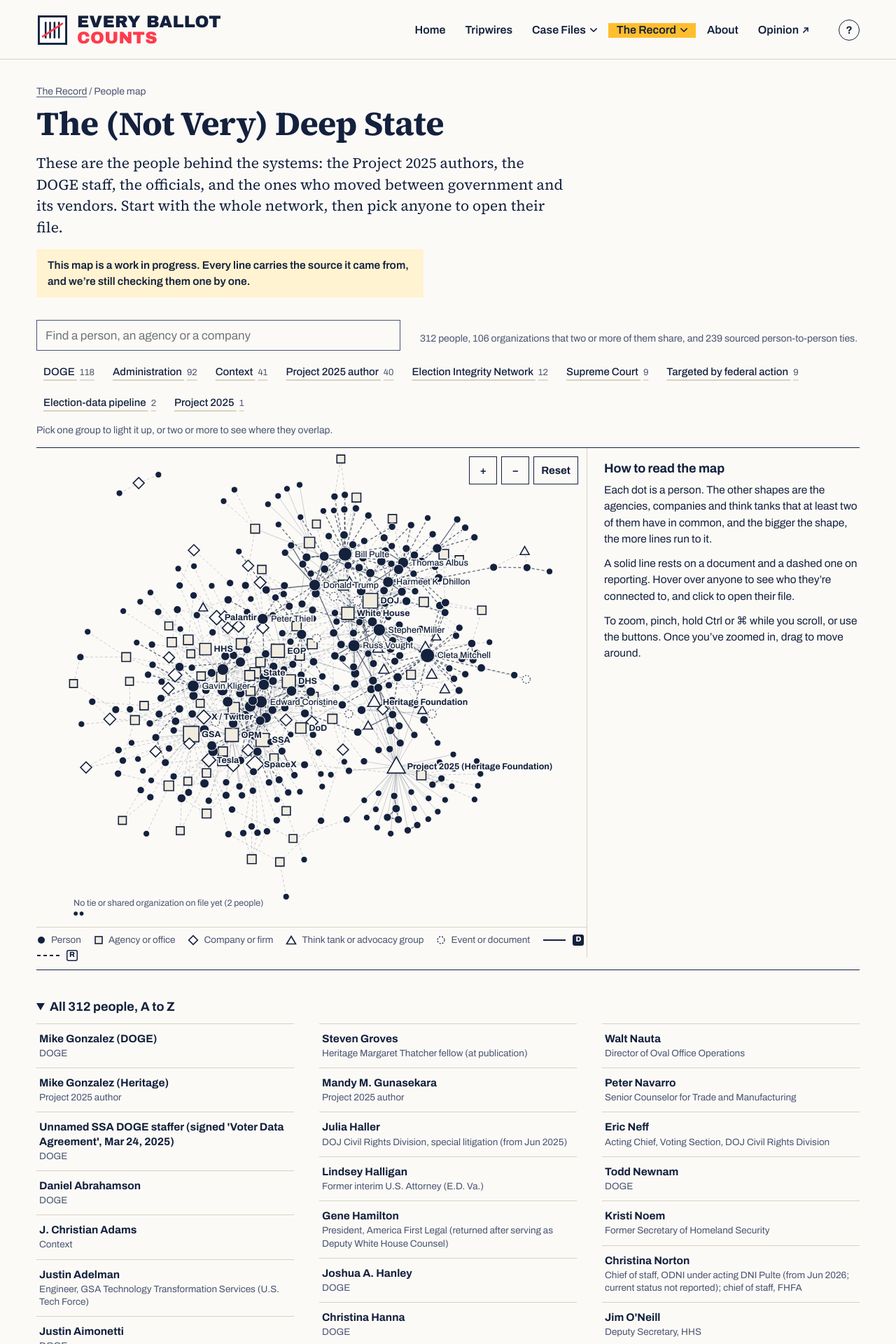
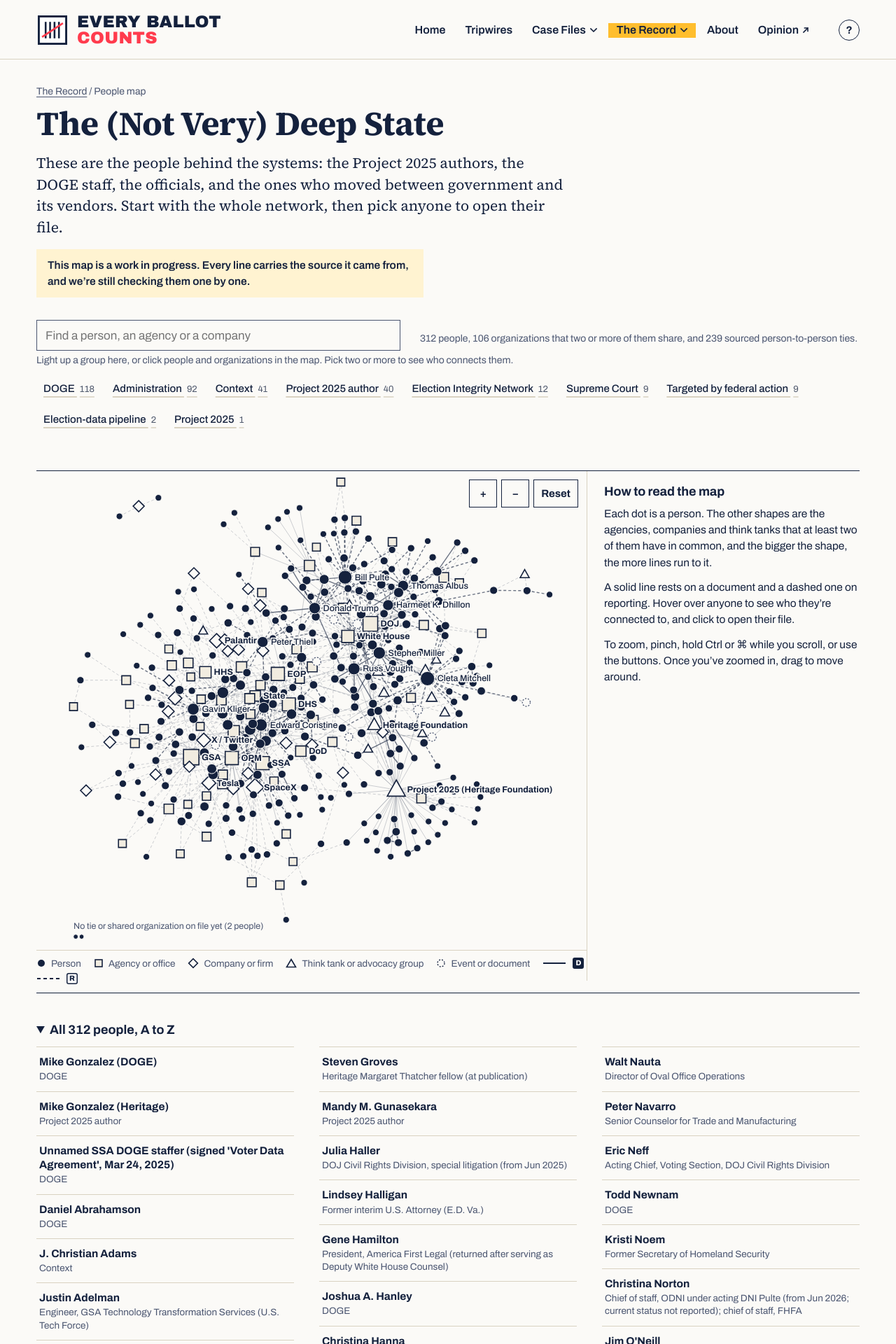
Before and after one commit to good-luck-with-that-ops/Every_Ballot_Counts_site, a Jekyll site: the page built from record/people.html, in a window 1280 px wide. Shown: the top 1920 px of the page at 70% size. Built offline with Jekyll 4.4.1, drawn with Linux system fonts in a browser that asks for light colours; part of the change alters nothing that is shown.

Commit message:
People map: click people and organizations in the map to light up their networks alongside groups; hover keeps the lit-up picks; instructions above the groups
Co-Authored-By: Claude Opus 5.5 <noreply@anthropic.com>
Claude-Session: https://claude.ai/code/session_01FzfMTbNVyRU7XpffsrV2HZ

```diff
--- a/assets/css/site.css
+++ b/assets/css/site.css
@@ -552,6 +552,16 @@ tr:target>td{background:var(--amber-tint)}
 .has-focus .n:not(.on){opacity:.12}
 .has-focus .e:not(.on){opacity:.035}
 .has-focus .e.on{opacity:1;stroke-width:2}
+/* hovering keeps what the picks lit up: lit nodes stay readable, the hovered network comes forward */
+.has-filter.has-focus .n.in:not(.on){opacity:.55}
+.has-filter.has-focus .n.both:not(.on){opacity:.9}
+.has-filter.has-focus .e.in:not(.on){opacity:.3}
+.has-filter.has-focus .e.cross:not(.on){opacity:.8}
+.n.pick .sh{stroke:var(--red);stroke-width:3}
+.pm-how{margin:2px 0 8px}
+.pm-picks button.pk{background:var(--ink);color:var(--paper);text-decoration:none;font-weight:700}
+.pm-picks .pk span{margin-left:4px;opacity:.8}
+.pm-picks button.pk-clear{font-weight:500}
 .n.sel .sh{stroke:var(--red);stroke-width:3.6}
 .lb{font:500 12.5px var(--sans);fill:var(--ink);paint-order:stroke;stroke:var(--paper);stroke-width:3.5px;stroke-linejoin:round;pointer-events:none}
 .lb-o{font-weight:700}
--- a/assets/js/people.js
+++ b/assets/js/people.js
@@ -21,7 +21,7 @@
 
   var P = [], byId = {}, ties = [], vocab = [], flags = [];
   var nodes = [], nodeById = {}, edges = [], adj = {}, orgList = [];
-  var groupsOn = [], sel = null, hov = null;
+  var groupsOn = [], picks = [], sel = null, hov = null;
   var svg, world, lab, T = { x: 0, y: 0, k: 1 }, K0 = 1, box = null, CW = 800, CHT = 600;
 
   function esc(s) { var d = document.createElement('div'); d.textContent = s || ''; return d.innerHTML; }
@@ -210,41 +210,48 @@
   function center(n) {
     var k = Math.max(T.k, K0 * 2.6); T.k = k; T.x = CW / 2 - n.x * k; T.y = CHT * .45 - n.y * k; apply();
   }
-  function inGroups(n) { if (n.t !== 'p') return 0; var c = 0; groupsOn.forEach(function (g) { if (n.p.groups.indexOf(g) >= 0) c++; }); return c; }
-  function orgSpan(n) { // how many of the selected groups have someone at this organization
-    var got = {}; Object.keys(n.members).forEach(function (id) { byId[id].groups.forEach(function (g) { if (groupsOn.indexOf(g) >= 0) got[g] = 1; }); });
-    return Object.keys(got).length;
+  // What is lit up: each picked group and each person or organization picked in the map is one "set".
+  // A group holds its people and the organizations they work at; a pick holds that node and everything tied to it.
+  function sets() {
+    return groupsOn.map(function (g) { return { g: g }; }).concat(picks.map(function (id) { return { id: id }; }));
   }
+  function inSet(n, s) {
+    if (s.g) return n.t === 'p' ? n.p.groups.indexOf(s.g) >= 0 : Object.keys(n.members).some(function (id) { return byId[id].groups.indexOf(s.g) >= 0; });
+    return n.id === s.id || !!adj[s.id][n.id];
+  }
+  function focusId() { return hov || (sel && picks.indexOf(sel) < 0 ? sel : null); }
   // classes for filter, hover and selection
   function paint() {
-    var focus = hov || sel, f = groupsOn.length > 0;
+    var S = sets(), focus = focusId(), f = S.length > 0;
     svg.classList.toggle('has-focus', !!focus); svg.classList.toggle('has-filter', f);
     nodes.forEach(function (n) {
       var c = 'n n-' + n.t;
+      n.sets = [];
       if (f) {
-        var k = n.t === 'p' ? inGroups(n) : orgSpan(n);
-        n.fin = n.t === 'p' ? k > 0 : k > 0; n.both = groupsOn.length > 1 && k > 1;
+        S.forEach(function (s, i) { if (inSet(n, s)) n.sets.push(i); });
+        n.fin = n.sets.length > 0; n.both = S.length > 1 && n.sets.length > 1;
         c += n.fin ? ' in' : ' out'; if (n.both) c += ' both';
       } else { n.fin = true; n.both = false; }
+      if (picks.indexOf(n.id) >= 0) c += ' pick';
       if (focus && (n.id === focus || adj[focus][n.id])) c += ' on';
       if (n.id === sel) c += ' sel';
       n.el.setAttribute('class', c);
     });
     edges.forEach(function (e) {
       var c = 'e e-' + e.k + ' e-' + e.m, a = nodeById[e.a], b = nodeById[e.b];
-      if (f) { c += (a.fin && b.fin) ? ' in' : ' out'; if (e.k === 'tie' && groupsOn.length > 1 && a.fin && b.fin && cross(a.p, b.p)) c += ' cross'; }
+      if (f) { c += (a.fin && b.fin) ? ' in' : ' out'; if (e.k === 'tie' && S.length > 1 && a.fin && b.fin && cross(a, b)) c += ' cross'; }
       if (focus && (e.a === focus || e.b === focus)) c += ' on';
       e.el.setAttribute('class', c);
     });
     labels();
   }
-  function cross(p, q) { // a tie that runs between two different selected groups
-    return groupsOn.some(function (g) { return p.groups.indexOf(g) >= 0 && groupsOn.some(function (h) { return h !== g && q.groups.indexOf(h) >= 0; }); });
+  function cross(a, b) { // a tie that runs between two different lit-up sets
+    return a.sets.some(function (i) { return b.sets.some(function (j) { return i !== j; }); });
   }
   function labels() {
     if (!lab) return;
     while (lab.firstChild) lab.removeChild(lab.firstChild);
-    var focus = hov || sel, f = groupsOn.length > 0, placed = [], count = 0;
+    var focus = focusId(), f = groupsOn.length + picks.length > 0, placed = [], count = 0;
     var cand = nodes.filter(function (n) {
       var x = n.x * T.k + T.x, y = n.y * T.k + T.y; n.sx = x; n.sy = y;
       return x > -20 && x < CW + 20 && y > 0 && y < CHT;
@@ -254,6 +261,7 @@
       if (n.lone) s -= 100;
       if (f && !n.fin) s -= 1000;
       if (n.both) s += 400;
+      if (picks.indexOf(n.id) >= 0) s += 3000;
       if (focus) { if (n.id === focus) s += 5000; else if (adj[focus][n.id]) s += 2000; else s -= 500; }
       return s;
     }
@@ -299,7 +307,7 @@
     function up(e) {
       if (!pts[e.pointerId]) return;
       delete pts[e.pointerId]; pinch = 0;
-      if (!moved && e.type === 'pointerup') { if (start.id) select(start.id, false); else if (sel) select(null); }
+      if (!moved && e.type === 'pointerup') { if (start.id) togglePick(start.id); else if (sel) select(null); }
       if (Object.keys(pts).length === 1) { var k = Object.keys(pts)[0]; start = { p: pts[k], tx: T.x, ty: T.y, id: null }; }
     }
     svg.addEventListener('pointerup', up); svg.addEventListener('pointercancel', up);
@@ -327,21 +335,49 @@
       });
     });
   }
+  // People and organizations picked in the map, shown as chips you can take off again.
+  function pickChips() {
+    var box = $('ppicks');
+    if (!picks.length && !groupsOn.length) { box.hidden = true; box.innerHTML = ''; return; }
+    box.hidden = false;
+    box.innerHTML = picks.map(function (id) {
+      return '<button type="button" class="pk" aria-pressed="true" data-pick="' + esc(id) + '" aria-label="Take ' + esc(nodeById[id].name) + ' off the map">' + esc(nodeById[id].name) + ' <span aria-hidden="true">\u00d7</span></button>';
+    }).join('') + '<button type="button" class="pk-clear" data-clear="1">Clear all</button>';
+    box.querySelectorAll('button[data-pick]').forEach(function (b) { b.addEventListener('click', function () { togglePick(b.getAttribute('data-pick'), true); }); });
+    box.querySelector('[data-clear]').addEventListener('click', function () {
+      picks = []; groupsOn = []; $('pf').querySelectorAll('button').forEach(function (b) { b.setAttribute('aria-pressed', 'false'); }); filtered();
+    });
+  }
+  function togglePick(id, fromChip) {
+    var i = picks.indexOf(id);
+    if (i >= 0) {
+      picks.splice(i, 1);
+      if (sel === id) { if (picks.length && !fromChip) select(picks[picks.length - 1], false, true); else if (sel) select(null, false, true); }
+      filtered();
+    } else {
+      picks.push(id); select(id, false, true); filtered();
+    }
+  }
+  function filteredLater() { setTimeout(filtered, 0); }
   function names(list, max) {
     return list.slice(0, max).map(function (n) { return '<button type="button" class="linkish" data-id="' + esc(n.id) + '">' + esc(n.name) + '</button>'; }).join(', ') + (list.length > max ? ' and ' + (list.length - max) + ' more' : '');
   }
   function filtered() {
-    paint(); index();
-    var s = $('psum'), html;
-    if (!groupsOn.length) { s.innerHTML = 'Pick one group to light it up, or two or more to see where they overlap.'; return; }
+    paint(); index(); pickChips();
+    var s = $('psum'), html, S = sets();
+    if (!S.length) { s.innerHTML = ''; return; }
     var inAny = nodes.filter(function (n) { return n.t === 'p' && n.fin; });
-    if (groupsOn.length === 1) { s.innerHTML = '<b>' + inAny.length + ' people</b> in ' + esc(groupsOn[0]) + '. Add another group to see who is in both.'; return; }
+    if (S.length === 1) {
+      s.innerHTML = S[0].g ? '<b>' + inAny.length + ' people</b> in ' + esc(S[0].g) + '. Add a group or click someone in the map to see who connects them.'
+        : '<b>' + esc(nodeById[S[0].id].name) + '</b> and the ' + (inAny.length - (nodeById[S[0].id].t === 'p' ? 1 : 0)) + ' people tied to them. Click someone else in the map, or pick a group, to see who connects them.';
+      return;
+    }
     var both = nodes.filter(function (n) { return n.t === 'p' && n.both; }), sharedOrgs = orgList.filter(function (n) { return n.both; }).sort(function (a, b) { return b.size - a.size; });
     var nx = edges.filter(function (e) { return /cross/.test(e.el.getAttribute('class')); }).length;
-    html = '<b>' + inAny.length + ' people</b> across ' + groupsOn.length + ' groups. ';
-    html += both.length ? '<b>' + both.length + (both.length === 1 ? ' is' : ' are') + ' in more than one</b> (ringed in amber): ' + names(both, 8) + '. ' : 'Nobody is in more than one of them. ';
-    html += nx ? '<b>' + nx + ' sourced ' + (nx === 1 ? 'tie runs' : 'ties run') + '</b> between people in different groups (the heavy lines). ' : '';
-    html += sharedOrgs.length ? 'Organizations with people from more than one group: ' + names(sharedOrgs, 8) + '.' : '';
+    html = '<b>' + inAny.length + ' people</b> lit up across ' + S.length + ' picks. ';
+    html += both.length ? '<b>' + both.length + (both.length === 1 ? ' connects' : ' connect') + ' two or more</b> (ringed in amber): ' + names(both, 8) + '. ' : 'Nobody sits in more than one of them. ';
+    html += nx ? '<b>' + nx + ' sourced ' + (nx === 1 ? 'tie runs' : 'ties run') + '</b> between them (the heavy lines). ' : '';
+    html += sharedOrgs.length ? 'Organizations in more than one: ' + names(sharedOrgs, 8) + '.' : '';
     s.innerHTML = html; bind(s);
   }
 
@@ -366,8 +402,8 @@
     bind(box, true);
   }
   function index() {
-    var rows = P.filter(function (p) { return !groupsOn.length || groupsOn.some(function (g) { return p.groups.indexOf(g) >= 0; }); });
-    $('pindex-n').textContent = groupsOn.length ? rows.length + ' people in the selected groups, A to Z' : 'All ' + P.length + ' people, A to Z';
+    var lit = groupsOn.length + picks.length > 0, rows = P.filter(function (p) { return !lit || nodeById[p.id].fin; });
+    $('pindex-n').textContent = lit ? rows.length + ' people lit up, A to Z' : 'All ' + P.length + ' people, A to Z';
     $('plist').innerHTML = rows.map(function (p) {
       return '<li><button type="button" data-id="' + p.id + '"' + (sel === p.id ? ' aria-current="true"' : '') + '><b>' + esc(p.name) + '</b><span>' + esc(p.now || p.groups.join(', ')) + '</span></button></li>';
     }).join('');
@@ -447,9 +483,12 @@
     host.innerHTML = '<h2>' + esc(p.name) + ', one person at a time</h2><p class="label" style="margin:-6px 0 12px">People with a sourced tie are on the left' + (TT.length > 14 ? ' (the first 14 of ' + TT.length + ')' : '') + ', and employers and offices are on the right, newest first. A dashed line means reporting.</p><div class="ego-scroll"><div class="ego-stage" style="height:' + H + 'px">' + s + '</svg>' + html + '</div></div>';
     bind(host);
   }
-  function select(id, go) {
+  // Opening someone from the list, the search or a card starts a fresh pick with just them;
+  // clicks in the map add to the picks instead (togglePick passes keep).
+  function select(id, go, keep) {
     var n = id ? nodeById[id] : null, card = $('pcard');
     sel = n ? n.id : null; hov = null;
+    if (n && !keep) { picks = [n.id]; pickChips(); filteredLater(); }
     document.body.classList.toggle('pm-open', !!n);
     if (!n) { card.hidden = true; $('ego').hidden = true; $('pintro').hidden = false; history.replaceState(null, '', location.pathname + location.search); paint(); index(); return; }
     $('pintro').hidden = true; card.hidden = false;
--- a/record/people.html
+++ b/record/people.html
@@ -20,7 +20,9 @@ description: "The people map: who held which job, where they went next, and who
     </div>
     <p class="label" id="pcount" style="margin:0 0 8px">Loading the map…</p>
   </div>
-  <div class="filters chips" role="group" aria-label="Groups. Pick more than one to see where they overlap." id="pf"></div>
+  <p class="label pm-how" id="phow">Light up a group here, or click people and organizations in the map. Pick two or more to see who connects them.</p>
+  <div class="filters chips" role="group" aria-label="Groups. Pick more than one, or add people from the map, to see where they overlap." id="pf"></div>
+  <div class="filters chips pm-picks" role="group" aria-label="Your picks" id="ppicks" hidden></div>
   <p class="label" id="psum" aria-live="polite"></p>
   <div class="pmap" id="pmap">
     <div class="pm-stage">
```
